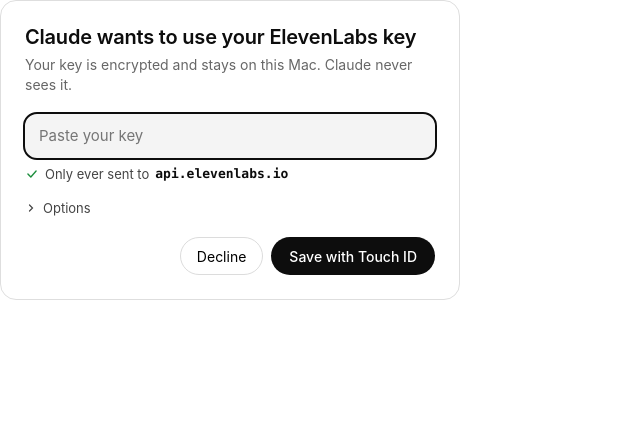
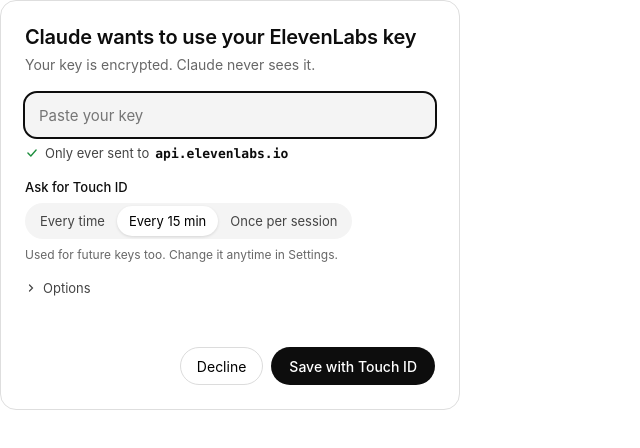
Before and after one commit to Ephibbs/keydillo, a plain HTML site: page design/canvas/FirstRun2Sheet.dc.html in a window 1280 px wide. Shown: the whole page, without its empty margins (0-640 px from the left). Drawn offline with Linux system fonts and the light colour scheme; a script that the page names is missing.

Commit message:
Mockups: Touch ID default chosen on first run
Co-Authored-By: Claude Opus 5.5 <noreply@anthropic.com>

```diff
--- a/design/canvas/FirstRun2Sheet.dc.html
+++ b/design/canvas/FirstRun2Sheet.dc.html
@@ -14,10 +14,10 @@ a{color:#0D0D0D}a:hover{color:#444444}
 button,input{font-family:inherit}
 </style>
 </helmet>
-<div style="width: 460px; height: 300px; box-sizing: border-box; background: #FFFFFF; border: 1px solid #DEDEDE; border-radius: 16px; padding: 24px; display: flex; flex-direction: column; gap: 18px; color: #0D0D0D">
+<div style="width: 460px; height: 410px; box-sizing: border-box; background: #FFFFFF; border: 1px solid #DEDEDE; border-radius: 16px; padding: 24px; display: flex; flex-direction: column; gap: 18px; color: #0D0D0D">
   <div style="display: flex; flex-direction: column; gap: 6px">
     <div style="font-size: 20px; font-weight: 600; letter-spacing: -0.01em">Claude wants to use your ElevenLabs key</div>
-    <div style="font-size: 14px; color: #676767; line-height: 1.45">Your key is encrypted and stays on this Mac. Claude never sees it.</div>
+    <div style="font-size: 14px; color: #676767; line-height: 1.45">Your key is encrypted. Claude never sees it.</div>
   </div>
 
   <div style="display: flex; flex-direction: column; gap: 8px">
@@ -27,6 +27,16 @@ button,input{font-family:inherit}
       <svg width="14" height="14" viewBox="0 0 24 24" fill="none" stroke="#1E8E3E" stroke-width="2.4" stroke-linecap="round" stroke-linejoin="round" aria-hidden="true"><path d="M5 12l5 5 9-10"></path></svg>
       Only ever sent to <span style="font-family: ui-monospace, 'SF Mono', Menlo, monospace; font-weight: 600; color: #0D0D0D">api.elevenlabs.io</span>
     </div>
+  </div>
+
+  <div style="display: flex; flex-direction: column; gap: 8px">
+    <div style="font-size: 13px; font-weight: 500">Ask for Touch ID</div>
+    <div style="display: flex; background: #F4F4F4; border-radius: 999px; padding: 3px; width: fit-content">
+      <button style="height: 30px; padding: 0 12px; white-space: nowrap; border: none; border-radius: 999px; background: transparent; font-size: 13px; color: #444444">Every time</button>
+      <button style="height: 30px; padding: 0 12px; white-space: nowrap; border: none; border-radius: 999px; background: #FFFFFF; font-size: 13px; box-shadow: 0 1px 3px rgba(0,0,0,0.12)">Every 15 min</button>
+      <button style="height: 30px; padding: 0 12px; white-space: nowrap; border: none; border-radius: 999px; background: transparent; font-size: 13px; color: #444444">Once per session</button>
+    </div>
+    <div style="font-size: 12px; color: #676767">Used for future keys too. Change it anytime in Settings.</div>
   </div>
 
   <button style="align-self: flex-start; display: flex; align-items: center; gap: 6px; border: none; background: transparent; padding: 0; font-size: 13px; color: #444444">
@@ -40,7 +50,7 @@ button,input{font-family:inherit}
   </div>
 </div>
 </x-dc>
-<script type="text/x-dc" data-dc-script data-props='{"$preview":{"width":460,"height":300}}'>
+<script type="text/x-dc" data-dc-script data-props='{"$preview":{"width":460,"height":410}}'>
 class Component extends DCLogic {
 renderVals() { return {}; }
 }
--- a/design/canvas/canvas.json
+++ b/design/canvas/canvas.json
@@ -10,8 +10,8 @@
       "y": 3983
     },
     "FirstRun2Sheet.dc.html": {
-      "h": 300,
-      "title": "First run 2 \u00b7 keydillo opens, you paste the key",
+      "h": 410,
+      "title": "First run 2 \u00b7 keydillo opens, you paste the key and pick the Touch ID default",
       "w": 460,
       "x": 720,
       "y": 3983
```
